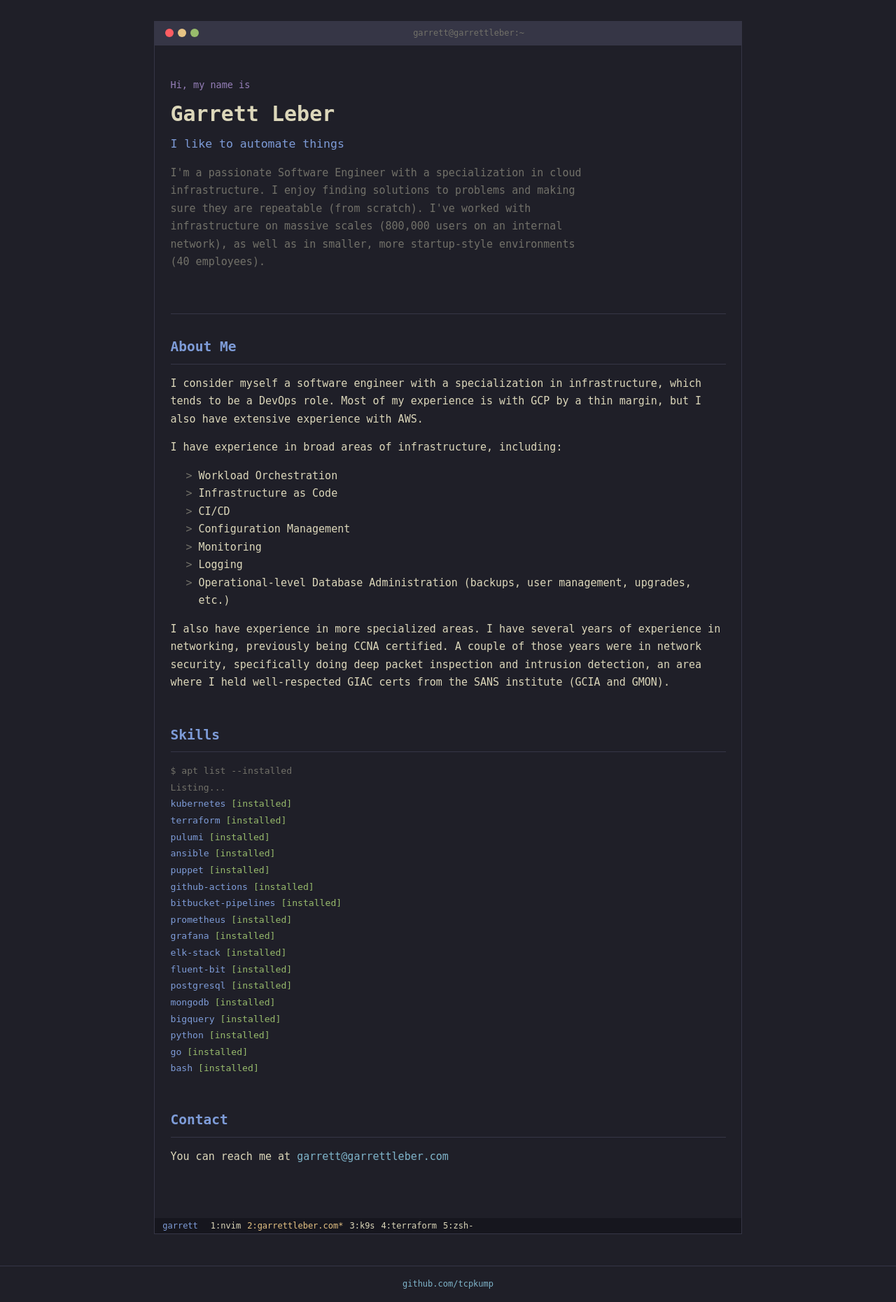
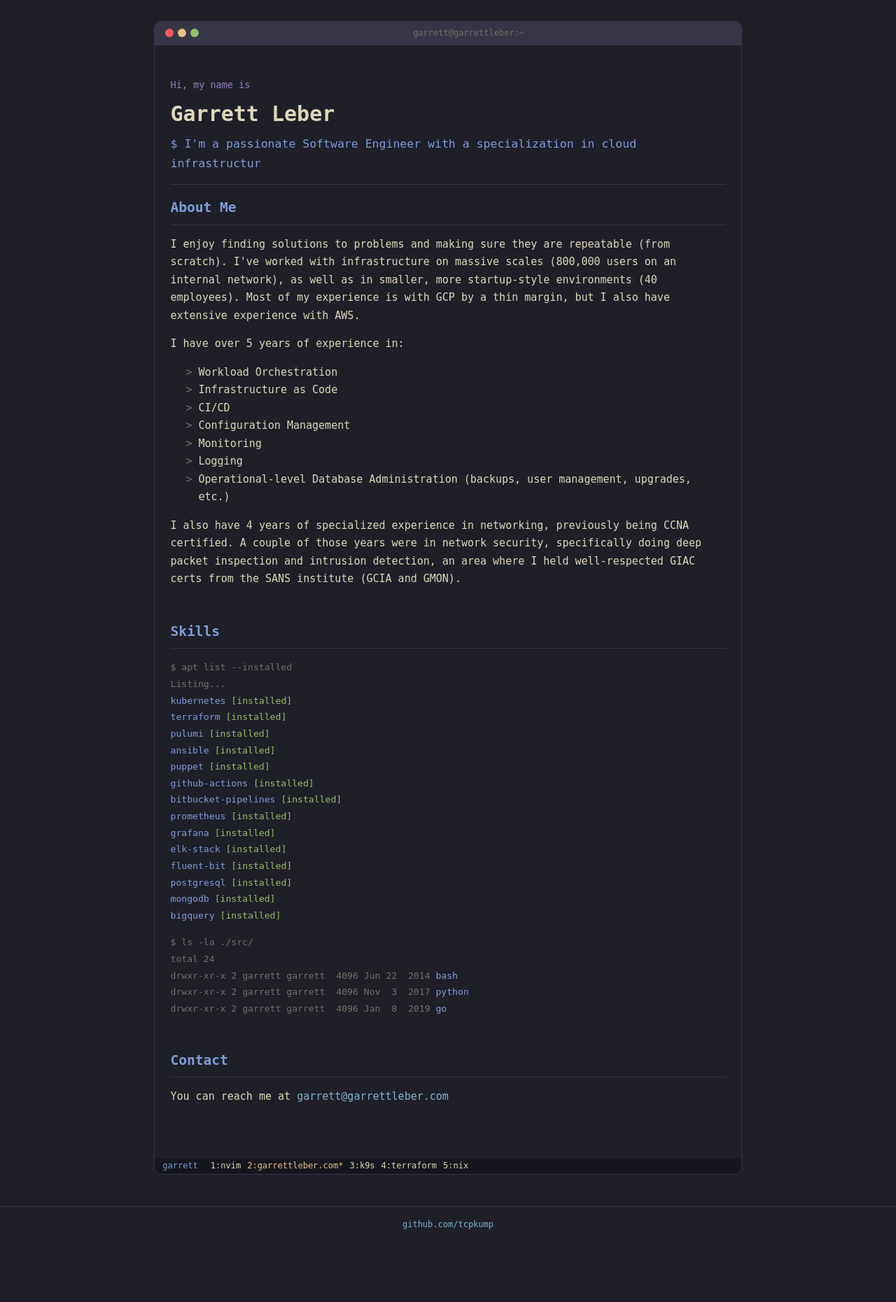
Before and after one commit to tcpkump/garrettleber.com, a Python web app: template site/app/templates/home.html in a window 1280 px wide. Shown: the part 52-1913 px from the top of the page at 70% size. After the commit the page ends 1809 px from the top, so only its background shows below. Run offline with Jinja, Linux system fonts and the light colour scheme; the template is opened without the code that fills it, so the values that code supplies are empty.

Commit message:
feat: various improvements

```diff
--- a/site/app/static/css/kanagawa.css
+++ b/site/app/static/css/kanagawa.css
@@ -1,4 +1,4 @@
-/* Kanagawa Wave theme for WebTUI */
+/* Kanagawa Wave theme */
 
 :root {
     --background: #1F1F28;
@@ -114,9 +114,9 @@
 
 /* Hero */
 .hero {
-    padding: 1rem 0 3rem;
+    padding: 1rem 0 1rem;
     border-bottom: 1px solid var(--border);
-    margin-bottom: 2rem;
+    margin-bottom: 1rem;
 }
 
 .hero-intro {
@@ -134,7 +134,6 @@
 .hero-subtitle {
     color: var(--primary);
     font-size: 1.1rem;
-    margin-bottom: 1rem;
 }
 
 .hero-content {
@@ -175,6 +174,13 @@
 .apt-listing { color: var(--muted); }
 .apt-name { color: var(--primary); }
 .apt-installed { color: var(--success); }
+
+.src-list { margin-top: 1rem; }
+.src-perms { color: var(--muted); }
+.src-meta  { color: var(--muted); }
+.src-size  { color: var(--muted); }
+.src-date  { color: var(--muted); }
+.src-name  { color: var(--primary); }
 
 /* Blog post cards */
 .post-card {
@@ -351,17 +357,19 @@
     color: var(--primary);
 }
 
-/* Blinking cursor after hero title */
+/* Blinking cursor */
 @keyframes blink {
     0%, 100% { opacity: 1; }
     50% { opacity: 0; }
 }
 
-.hero-title::after {
-    content: "_";
-    color: var(--primary);
+.typing-cursor {
+    color: var(--foreground);
     animation: blink 1s step-end infinite;
-    margin-left: 2px;
+}
+
+.typing-error {
+    color: var(--error);
 }
 
 /* > bullets on lists */
@@ -422,6 +430,7 @@
     max-width: 56rem;
     margin: 2rem auto;
     border: 1px solid var(--border);
+    border-radius: 10px;
     background-color: var(--surface-0);
     overflow: hidden;
 }
@@ -482,10 +491,23 @@
 
 .tmux-win {
     color: var(--foreground);
+    text-decoration: none;
+    cursor: default;
 }
+
+.tmux-win:hover {
+    color: var(--foreground);
+    text-decoration: none;
+}
+
 
 .tmux-win-active {
     color: #E6C384;
+}
+
+.tmux-win-active:hover {
+    color: #E6C384;
+    text-decoration: none;
 }
 
 /* Footer */
--- a/site/app/templates/base.html
+++ b/site/app/templates/base.html
@@ -31,11 +31,11 @@
         <div class="tmux-bar">
             <span class="tmux-session">garrett</span>
             <span class="tmux-sep"> </span>
-            <span class="tmux-win">1:nvim</span>
-            <span class="tmux-win tmux-win-active">2:garrettleber.com*</span>
-            <span class="tmux-win">3:k9s</span>
-            <span class="tmux-win">4:terraform</span>
-            <span class="tmux-win">5:zsh-</span>
+            <a class="tmux-win" href="https://github.com/tcpkump/nixCats-config" target="_blank" rel="noopener">1:nvim</a>
+            <a class="tmux-win tmux-win-active" href="https://github.com/tcpkump/garrettleber.com" target="_blank" rel="noopener">2:garrettleber.com*</a>
+            <a class="tmux-win" href="https://github.com/tcpkump/fluxcd-demo" target="_blank" rel="noopener">3:k9s</a>
+            <a class="tmux-win" href="https://github.com/tcpkump/tf-live" target="_blank" rel="noopener">4:terraform</a>
+            <a class="tmux-win" href="https://github.com/tcpkump/nix-base" target="_blank" rel="noopener">5:nix</a>
         </div>
     </div>
 
--- a/site/app/templates/blog_list.html
+++ b/site/app/templates/blog_list.html
@@ -2,12 +2,12 @@
 
 {% block title %}Blog - Garrett Leber{% endblock %}
 
-{% block terminal_path %}~/posts{% endblock %}
+{% block terminal_path %}~/blog{% endblock %}
 
 {% block content %}
 <h1 class="section-title">Blog</h1>
 
-<div class="ls-header">$ ls -la ~/posts/</div>
+<div class="ls-header">$ ls -la ~/blog/</div>
 <div class="ls-total">total {{ posts|length }}</div>
 
 {% for post in posts %}
--- a/site/app/templates/home.html
+++ b/site/app/templates/home.html
@@ -5,20 +5,17 @@
     <div class="hero-intro">Hi, my name is</div>
     <h1 class="hero-title">Garrett Leber</h1>
     <div class="hero-subtitle" id="hero-subtitle"></div>
-    <p class="hero-content">
-        I'm a passionate Software Engineer with a specialization in cloud infrastructure. I enjoy finding solutions to
-        problems and making sure they are repeatable (from scratch). I've worked with infrastructure on massive scales
-        (800,000 users on an internal network), as well as in smaller, more startup-style environments (40 employees).
-    </p>
 </div>
 
 <div class="section">
     <h2 class="section-title">About Me</h2>
     <p>
-        I consider myself a software engineer with a specialization in infrastructure, which tends to be a DevOps role.
-        Most of my experience is with GCP by a thin margin, but I also have extensive experience with AWS.
+        I enjoy finding solutions to problems and making sure they are repeatable (from scratch). I've worked with
+        infrastructure on massive scales (800,000 users on an internal network), as well as in smaller, more
+        startup-style environments (40 employees). Most of my experience is with GCP by a thin margin, but I also have
+        extensive experience with AWS.
     </p>
-    <p>I have experience in broad areas of infrastructure, including:</p>
+    <p>I have over 5 years of experience in:</p>
     <ul>
         <li>Workload Orchestration</li>
         <li>Infrastructure as Code</li>
@@ -29,10 +26,9 @@
         <li>Operational-level Database Administration (backups, user management, upgrades, etc.)</li>
     </ul>
     <p>
-        I also have experience in more specialized areas. I have several years of experience in networking, previously
-        being CCNA certified. A couple of those years were in network security, specifically doing deep packet
-        inspection and intrusion detection, an area where I held well-respected GIAC certs from the SANS institute (GCIA
-        and GMON).
+        I also have 4 years of specialized experience in networking, previously being CCNA certified. A couple of
+        those years were in network security, specifically doing deep packet inspection and intrusion detection, an area
+        where I held well-respected GIAC certs from the SANS institute (GCIA and GMON).
     </p>
 </div>
 
@@ -54,9 +50,12 @@
 <span class="apt-name">postgresql</span> <span class="apt-installed">[installed]</span>
 <span class="apt-name">mongodb</span> <span class="apt-installed">[installed]</span>
 <span class="apt-name">bigquery</span> <span class="apt-installed">[installed]</span>
-<span class="apt-name">python</span> <span class="apt-installed">[installed]</span>
-<span class="apt-name">go</span> <span class="apt-installed">[installed]</span>
-<span class="apt-name">bash</span> <span class="apt-installed">[installed]</span></pre>
+</pre>
+    <pre class="apt-list src-list"><span class="apt-cmd">$ ls -la ./src/</span>
+<span class="apt-listing">total 24</span>
+<span class="src-perms">drwxr-xr-x</span> <span class="src-meta">2 garrett garrett</span> <span class="src-size"> 4096</span> <span class="src-date">Jun 22  2014</span> <span class="src-name">bash</span>
+<span class="src-perms">drwxr-xr-x</span> <span class="src-meta">2 garrett garrett</span> <span class="src-size"> 4096</span> <span class="src-date">Nov  3  2017</span> <span class="src-name">python</span>
+<span class="src-perms">drwxr-xr-x</span> <span class="src-meta">2 garrett garrett</span> <span class="src-size"> 4096</span> <span class="src-date">Jan  8  2019</span> <span class="src-name">go</span></pre>
 </div>
 
 <div class="section">
@@ -71,13 +70,71 @@
 <script>
 (function() {
     var el = document.getElementById('hero-subtitle');
-    var text = 'I like to automate things';
-    var i = 0;
-    var interval = setInterval(function() {
-        el.textContent += text[i];
-        i++;
-        if (i >= text.length) clearInterval(interval);
-    }, 55);
+    el.appendChild(document.createTextNode('$ '));
+    var textNode = document.createTextNode('');
+    var cursorEl = document.createElement('span');
+    cursorEl.className = 'typing-cursor';
+    cursorEl.textContent = '|';
+    el.appendChild(textNode);
+    el.appendChild(cursorEl);
+
+    var buf = '';
+
+    function type(str, delay, done) {
+        var i = 0;
+        (function next() {
+            if (i < str.length) {
+                buf += str[i++];
+                textNode.nodeValue = buf;
+                setTimeout(next, delay);
+            } else if (done) {
+                done();
+            }
+        })();
+    }
+
+    function del(n, delay, done) {
+        var i = 0;
+        (function next() {
+            if (i < n) {
+                buf = buf.slice(0, -1);
+                textNode.nodeValue = buf;
+                i++;
+                setTimeout(next, delay);
+            } else if (done) {
+                done();
+            }
+        })();
+    }
+
+    setTimeout(function() {
+        type("I'm a disgruntled", 55, function() {
+            setTimeout(function() {
+                del('disgruntled'.length, 40, function() {
+                    setTimeout(function() {
+                        type('passionate Software Engineer with a specialization in cloud infrastructure.', 55, function() {
+                            setTimeout(function() {
+                                cursorEl.remove();
+                                el.appendChild(document.createElement('br'));
+                                var errLine = document.createElement('span');
+                                errLine.className = 'typing-error';
+                                errLine.textContent = 'zsh: command not found: ' + buf.split(' ')[0];
+                                el.appendChild(errLine);
+                                el.appendChild(document.createElement('br'));
+                                var promptLine = document.createElement('span');
+                                var promptCursor = document.createElement('span');
+                                promptCursor.className = 'typing-cursor';
+                                promptCursor.textContent = '|';
+                                promptLine.appendChild(document.createTextNode('$ '));
+                                promptLine.appendChild(promptCursor);
+                                el.appendChild(promptLine);
+                            }, 400);
+                        });
+                    }, 250);
+                });
+            }, 700);
+        });
+    }, 300);
 })();
 </script>
 {% endblock %}
```
Also changed, not shown: README.md.
